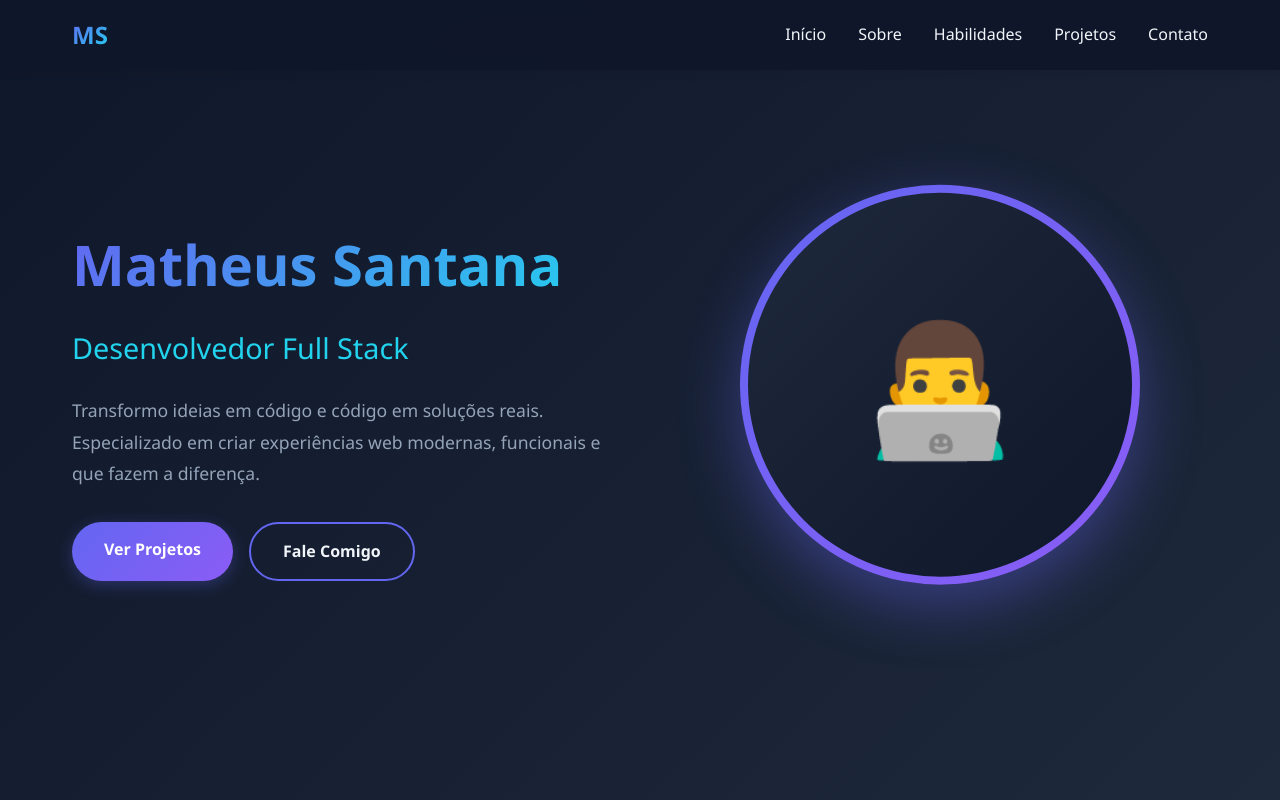
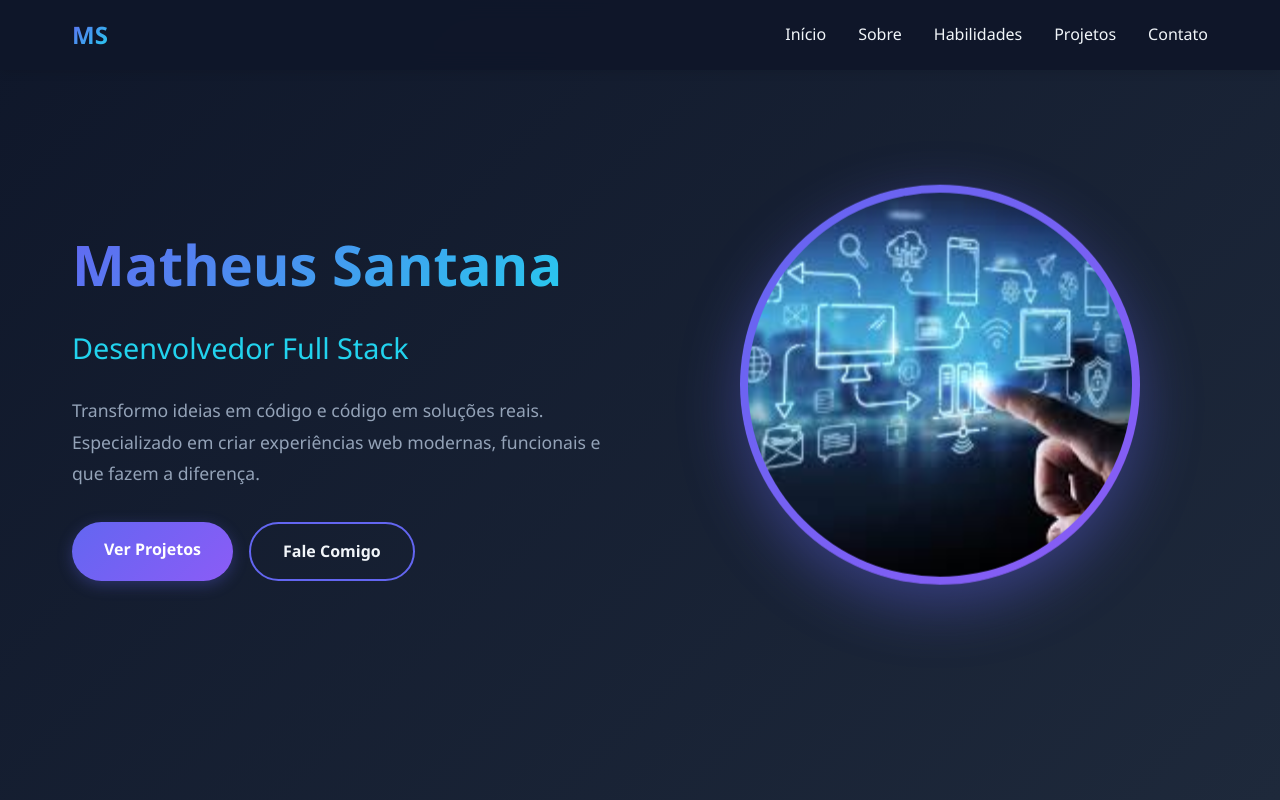
Before and after one commit to MatheusSantaTI/curriculo, a plain HTML site: page index.html in a window 1280 px wide. Shown: the top 800 px of the page. Drawn offline with Linux system fonts and the light colour scheme.

Commit message:
feat: Adicionada foto de perfil personalizada

```diff
--- a/index.html
+++ b/index.html
@@ -662,7 +662,7 @@
             <div class="hero-image">
                 <div class="profile-pic">
                     <div class="profile-pic-inner">
-                        👨‍💻
+                        <img src="assets/images/profile.jpg" alt="Matheus Santana" style="width: 100%; height: 100%; object-fit: cover;">
                     </div>
                 </div>
             </div>
```
Also changed, not shown: assets/images/profile.jpg (added).
